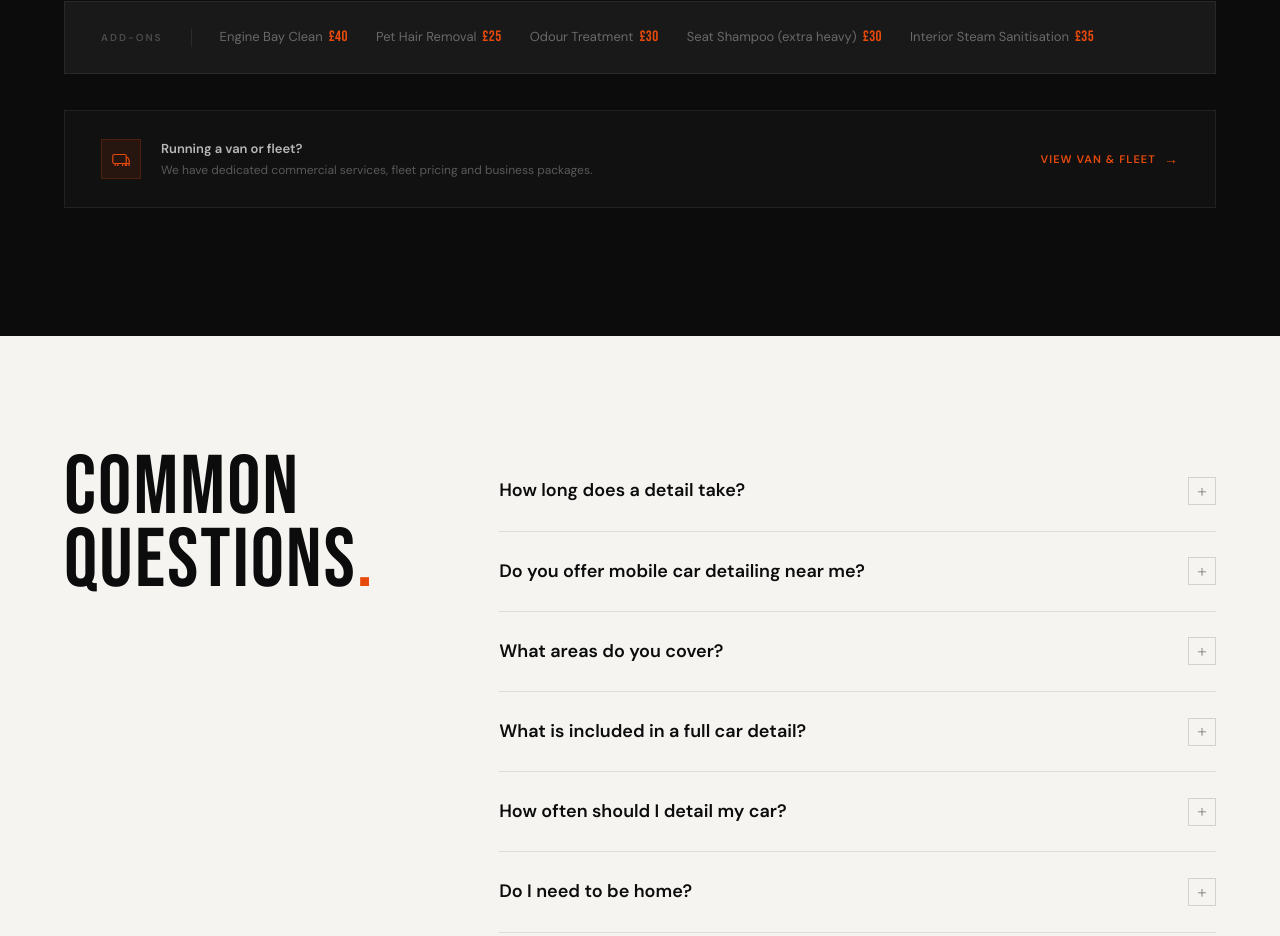
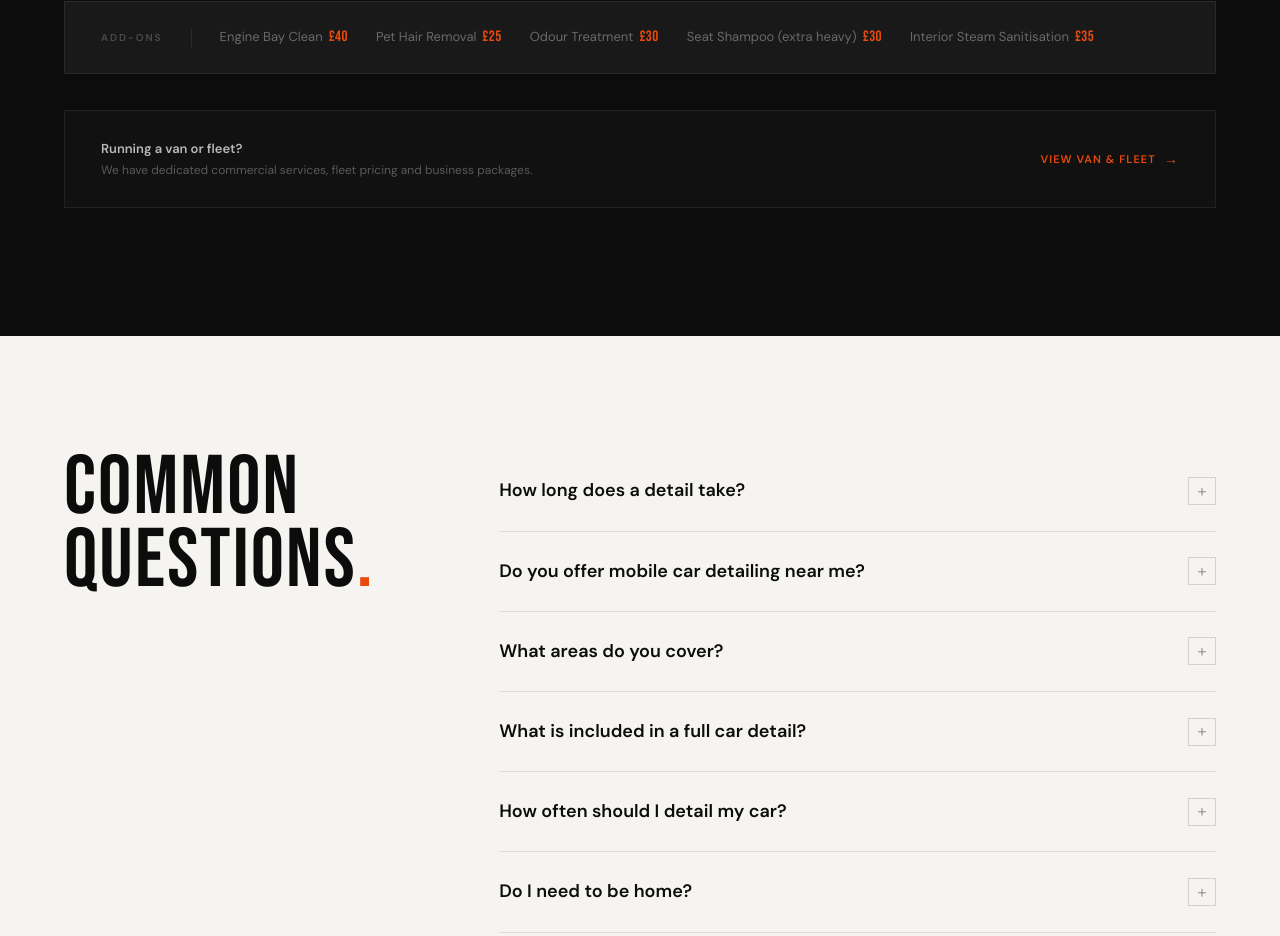
Before and after one commit to AbuFitz/TrueTODETAIL, a Next.js app: page / in a window 1280 px wide. Shown: the part 2207-3143 px from the top of the page. Built offline with nearby package versions, Linux system fonts and the light colour scheme.

Commit message:
Remove van icon from fleet callout strip in Packages
https://claude.ai/code/session_01G6KGjjWVSg3JPsMEBs5nRj

```diff
--- a/components/Packages.tsx
+++ b/components/Packages.tsx
@@ -512,20 +512,6 @@ export default function Packages({
           }}
         >
           <div style={{ display: 'flex', alignItems: 'center', gap: '20px' }}>
-            <div style={{
-              width: 40, height: 40, background: 'rgba(232,74,12,0.1)',
-              border: '1px solid rgba(232,74,12,0.2)',
-              display: 'flex', alignItems: 'center', justifyContent: 'center',
-              flexShrink: 0,
-            }}>
-              <svg width="18" height="14" viewBox="0 0 24 18" fill="none" stroke="#E84A0C" strokeWidth="1.5" strokeLinecap="round" strokeLinejoin="round">
-                <rect x="1" y="3" width="18" height="12" rx="2" />
-                <path d="M19 7h2l2 4v4h-4" />
-                <circle cx="6" cy="17" r="2" />
-                <circle cx="16" cy="17" r="2" />
-                <circle cx="21" cy="17" r="2" />
-              </svg>
-            </div>
             <div>
               <p style={{
                 fontFamily: 'var(--font-body)', fontWeight: 600, fontSize: '13px',
```
